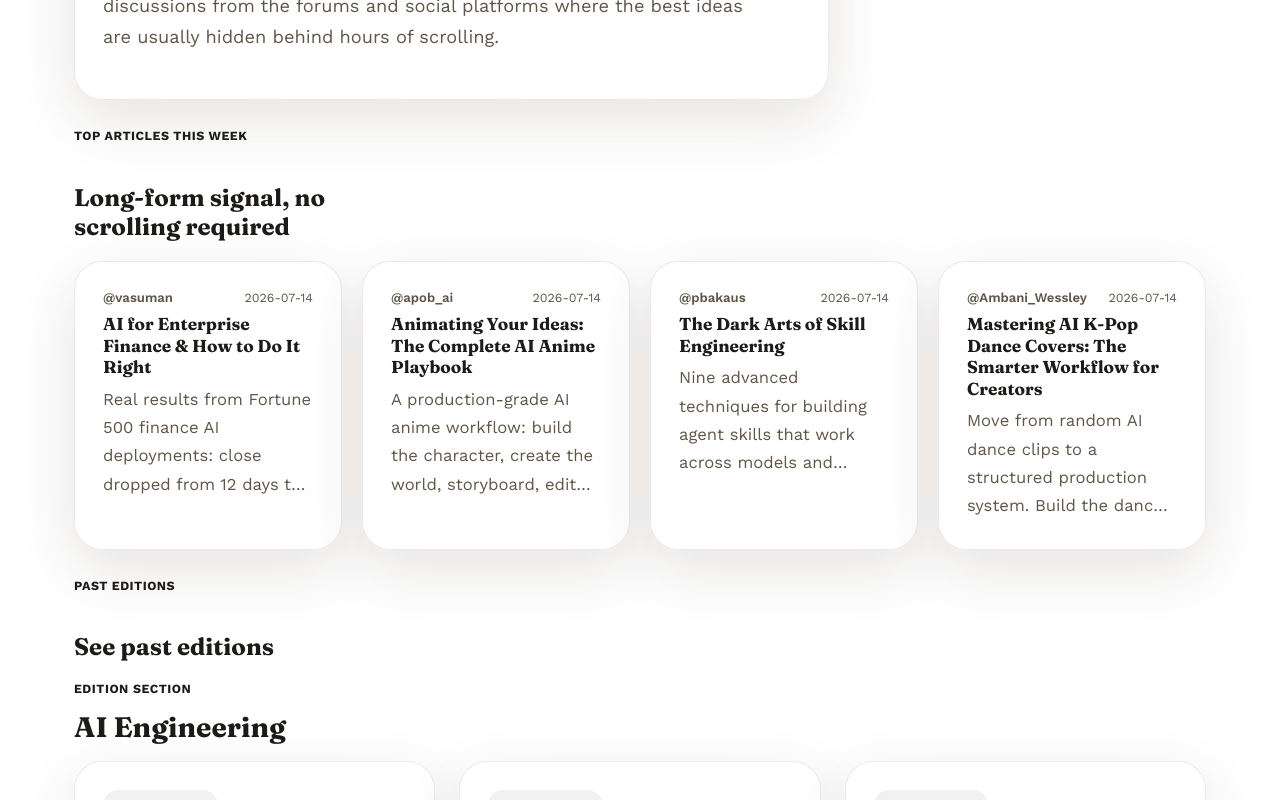
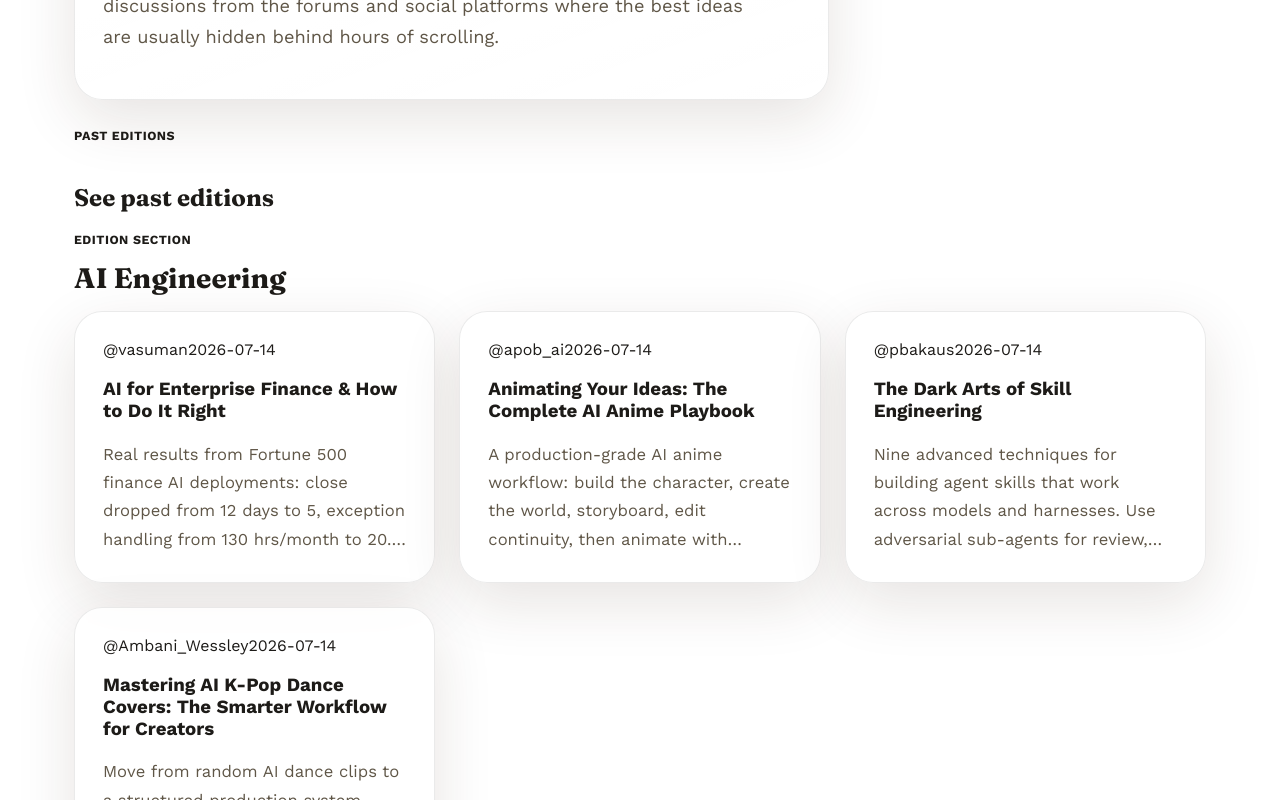
Before and after one commit to ah8571/feedless-digest, a Next.js app: page / in a window 1280 px wide. Shown: the part 860-1660 px from the top of the page. Built offline with nearby package versions, Linux system fonts and the light colour scheme; no server answers.

Commit message:
replace AI Engineering lane with article cards (standard format for future sections)

```diff
--- a/app/globals.css
+++ b/app/globals.css
@@ -718,56 +718,6 @@ h2 {
 
 /* ── Article Cards ───────────────────────────────────────────── */
 
-.articles-grid {
-  display: grid;
-  grid-template-columns: repeat(4, minmax(0, 1fr));
-  gap: 20px;
-}
-
-.article-card {
-  display: flex;
-  flex-direction: column;
-  gap: 8px;
-  cursor: pointer;
-  transition: transform 180ms ease, border-color 180ms ease;
-  text-decoration: none;
-}
-
-.article-card:hover {
-  transform: translateY(-2px);
-  border-color: rgba(29, 27, 24, 0.18);
-}
-
-.article-card-author {
-  display: flex;
-  align-items: center;
-  justify-content: space-between;
-  gap: 10px;
-  position: relative;
-  z-index: 1;
-}
-
-.article-card-handle {
-  font-size: 0.82rem;
-  color: var(--muted);
-  font-weight: 600;
-}
-
-.article-card-date {
-  font-size: 0.78rem;
-  color: var(--muted);
-}
-
-.article-card-title {
-  margin: 0;
-  font-family: var(--font-display), serif;
-  font-size: 1.08rem;
-  line-height: 1.25;
-  color: var(--ink);
-  position: relative;
-  z-index: 1;
-}
-
 .article-card-summary {
   margin: 0;
   font-size: 0.88rem;
@@ -780,15 +730,3 @@ h2 {
   -webkit-box-orient: vertical;
   overflow: hidden;
 }
-
-@media (max-width: 900px) {
-  .articles-grid {
-    grid-template-columns: repeat(2, minmax(0, 1fr));
-  }
-}
-
-@media (max-width: 640px) {
-  .articles-grid {
-    grid-template-columns: 1fr;
-  }
-}
--- a/app/page.tsx
+++ b/app/page.tsx
@@ -71,19 +71,6 @@ export default function HomePage() {
 
       <section className="workflow-section">
         <div className="section-heading">
-          <p className="section-label">Top Articles This Week</p>
-          <h2>Long-form signal, no scrolling required</h2>
-        </div>
-
-        <div className="articles-grid">
-          {topArticles.map((article) => (
-            <ArticleCard key={article.id} article={article} />
-          ))}
-        </div>
-      </section>
-
-      <section className="workflow-section">
-        <div className="section-heading">
           <p className="section-label">Past Editions</p>
           <h2>See past editions</h2>
         </div>
@@ -96,6 +83,13 @@ export default function HomePage() {
                 <h3>{section.series}</h3>
               </div>
 
+              {section.series === "AI Engineering" ? (
+                <div className="workflow-grid">
+                  {topArticles.map((article) => (
+                    <ArticleCard key={article.id} article={article} />
+                  ))}
+                </div>
+              ) : (
                 <div className="workflow-grid">
                   {section.issues.map((issue) => (
                     <Link className="panel workflow-card workflow-card-link" href={`/archive#${issue.id}`} key={issue.id}>
@@ -105,6 +99,7 @@ export default function HomePage() {
                     </Link>
                   ))}
                 </div>
+              )}
             </div>
           ))}
         </div>
```
Lines whose indentation alone changed are shown as unchanged.
